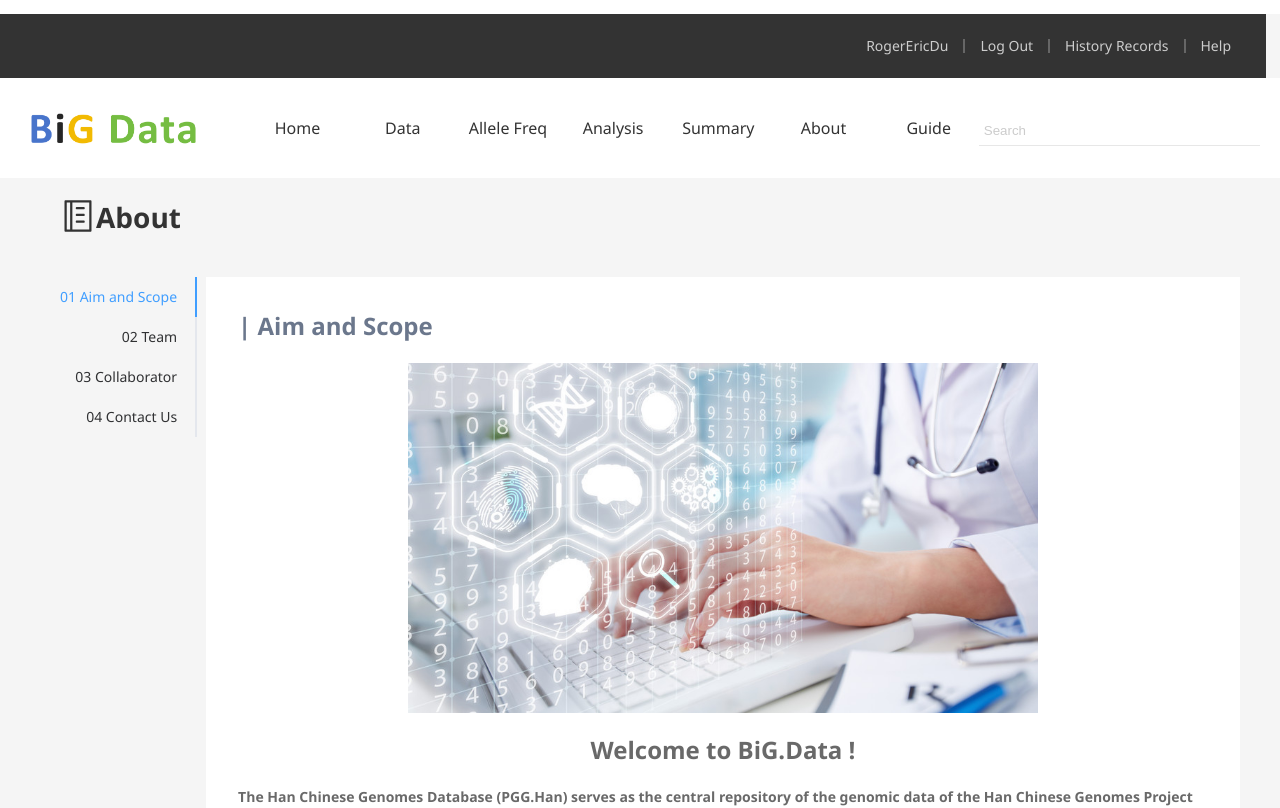
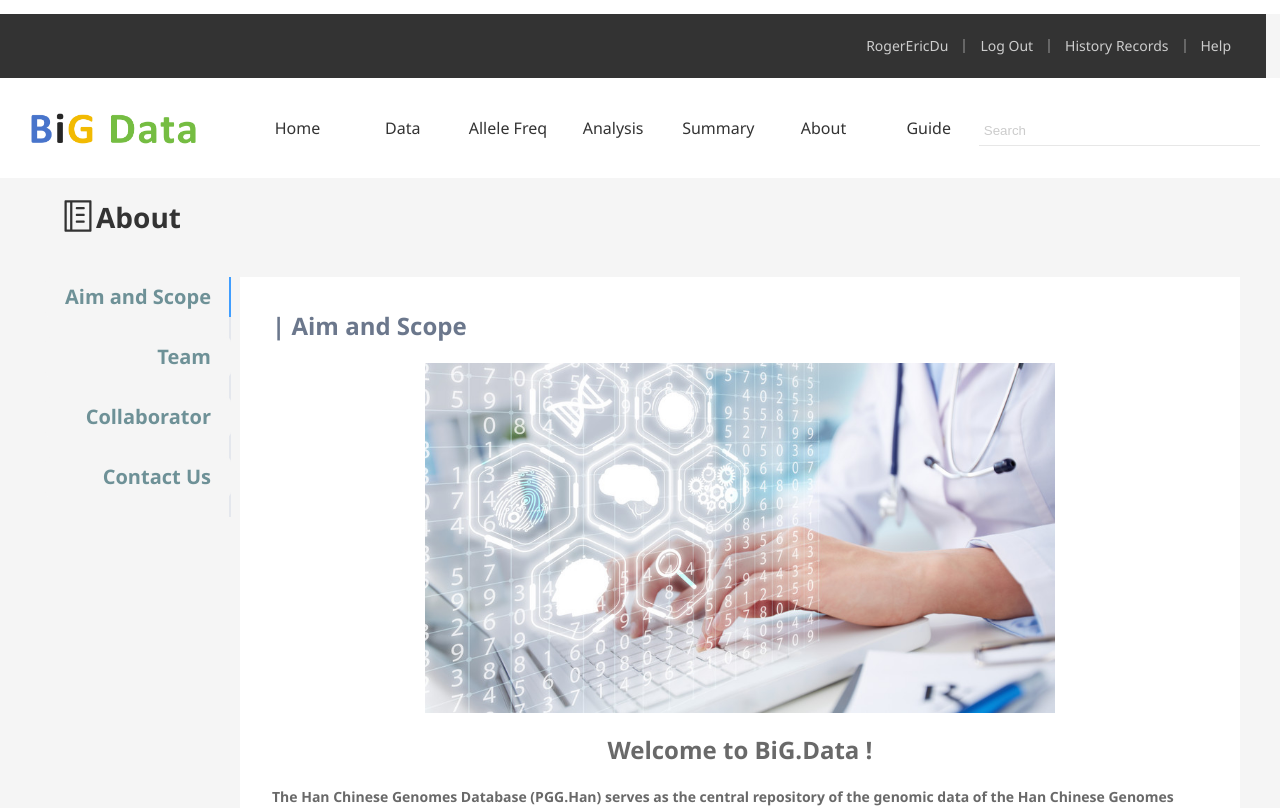
Before and after one commit to RogerEricDu/PGG.AF1M, a Vue app: page /about in a window 1280 px wide. Shown: the top 808 px of the page. Built offline with nearby package versions, Linux system fonts and the light colour scheme; no server answers.

Commit message:
修改about guide页面的侧边栏样式

```diff
--- a/src/views/About/index.vue
+++ b/src/views/About/index.vue
@@ -17,11 +17,11 @@ const tabPosition = ref('left')
       <h1>About</h1>
     </div>
     <div class="content-container">
-      <el-tabs :tab-position="tabPosition" class="demo-tabs">
-        <el-tab-pane label="01 Aim and Scope"><mainContent></mainContent></el-tab-pane>
-        <el-tab-pane label="02 Team"><TeamContent></TeamContent></el-tab-pane>
-        <el-tab-pane label="03 Collaborator"><Collaborator></Collaborator></el-tab-pane>
-        <el-tab-pane label="04 Contact Us"><ContactUs></ContactUs></el-tab-pane>
+      <el-tabs :tab-position="tabPosition" class="about-tabs">
+        <el-tab-pane label="Aim and Scope"><mainContent></mainContent></el-tab-pane>
+        <el-tab-pane label="Team"><TeamContent></TeamContent></el-tab-pane>
+        <el-tab-pane label="Collaborator"><Collaborator></Collaborator></el-tab-pane>
+        <el-tab-pane label="Contact Us"><ContactUs></ContactUs></el-tab-pane>
       </el-tabs>
     </div>
   </div>
@@ -48,15 +48,32 @@ const tabPosition = ref('left')
   font-size: 36px;
 }
 
-.demo-tabs {
+.about-tabs {
   margin-top: 20px; /* 调整标签页与上方内容的距离 */
 }
 
-.demo-tabs > .el-tabs__content {
+.about-tabs .el-tabs__item {
+  font-size: 20px;
+  margin-bottom: 20px;
+  font-weight: bold;
+  color: #6e9197;
+  border-radius: 5px;
+  cursor: pointer; /* 可以使导航项鼠标移上去时显示为手型 */
+  margin-left: 5px;
+  background-color:#f5f5f5;
+}
+
+.about-tabs .el-tabs__item:hover{
+  background-color: lightgray; /* 鼠标移上去时的背景颜色 */
+}
+
+.about-tabs > .el-tabs__content {
   padding: 32px;
   color: #6b778c;
   font-size: 32px;
   font-weight: 600;
   background-color: white; /* 右侧内容部分背景变为白色 */
 }
+
+
 </style>
--- a/src/views/Guide/index.vue
+++ b/src/views/Guide/index.vue
@@ -17,10 +17,10 @@ const tabPosition = ref('left')
 
     </div>
     <div class="guide-content-container">
-      <el-tabs :tab-position="tabPosition" class="demo-tabs">
-        <el-tab-pane label="01 Database"><Database></Database></el-tab-pane>
-        <el-tab-pane label="02 Analysis"><Analysis></Analysis></el-tab-pane>
-        <el-tab-pane label="03 FAQ"><FAQ></FAQ></el-tab-pane>
+      <el-tabs :tab-position="tabPosition" class="guide-tabs">
+        <el-tab-pane label="Database"><Database></Database></el-tab-pane>
+        <el-tab-pane label="Analysis"><Analysis></Analysis></el-tab-pane>
+        <el-tab-pane label="FAQ"><FAQ></FAQ></el-tab-pane>
       </el-tabs>
     </div>
   </div>
@@ -47,11 +47,26 @@ const tabPosition = ref('left')
   font-size: 36px;
 }
 
-.demo-tabs {
+.guide-tabs {
   margin-top: 20px; /* 调整标签页与上方内容的距离 */
 }
 
-.demo-tabs > .el-tabs__content {
+.guide-tabs .el-tabs__item {
+  font-size: 20px;
+  margin-bottom: 20px;
+  font-weight: bold;
+  color: #6e9197;
+  border-radius: 5px;
+  cursor: pointer; /* 可以使导航项鼠标移上去时显示为手型 */
+  margin-left: 5px;
+  background-color:#f5f5f5;
+}
+
+.guide-tabs .el-tabs__item:hover{
+  background-color: lightgray; /* 鼠标移上去时的背景颜色 */
+}
+
+.guide-tabs > .el-tabs__content {
   padding: 32px;
   color: #6b778c;
   font-size: 32px;
```
